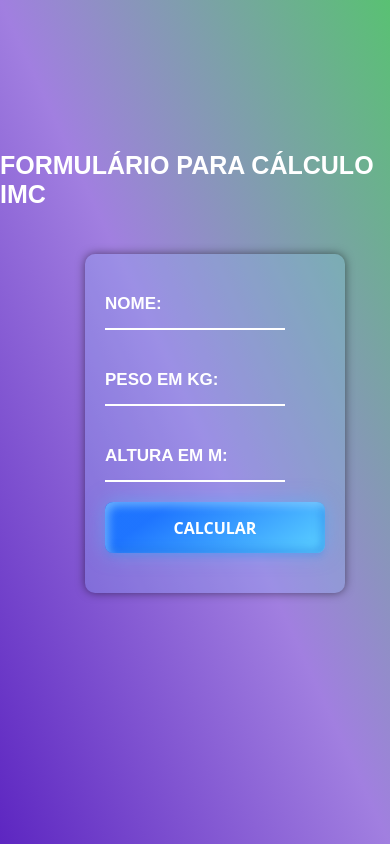
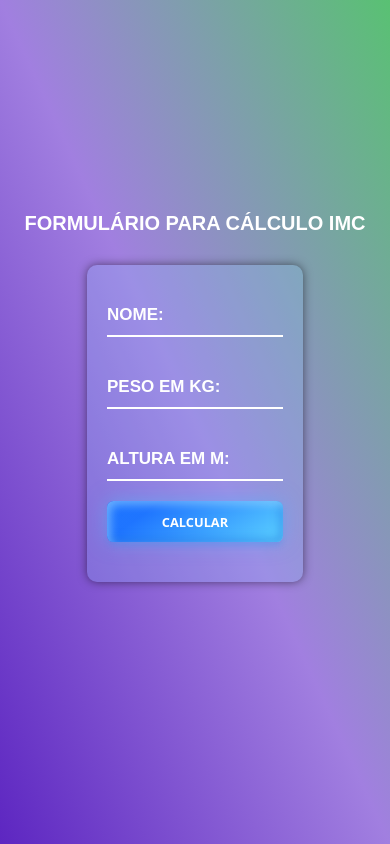
Before and after one commit to yagofontanez/CALCULADORA-IMC-JS, a plain HTML site: page index.html in a window 390 px wide. Drawn offline with Linux system fonts and the light colour scheme.

Commit message:
Update style.css

```diff
--- a/style.css
+++ b/style.css
@@ -179,3 +179,34 @@ input[type="number"] {
     font-weight: bolder;
     font-family: Arial;
 }
+
+@media only screen and (max-width: 600px) {
+   body {
+      background-size: auto;
+   }
+
+   .textocima {
+      font-size: 20px;
+      margin-top: -50px;
+   }
+
+   form {
+      width: 80%;
+      max-width: 300px;
+      margin-top: 10px;
+   }
+
+   .form__field {
+      font-size: 14px;
+   }
+
+   .botao {
+      min-width: 100px;
+      min-height: 36px;
+      font-size: 0.8rem;
+   }
+
+   #resultado {
+      font-size: 16px;
+   }
+}
```
